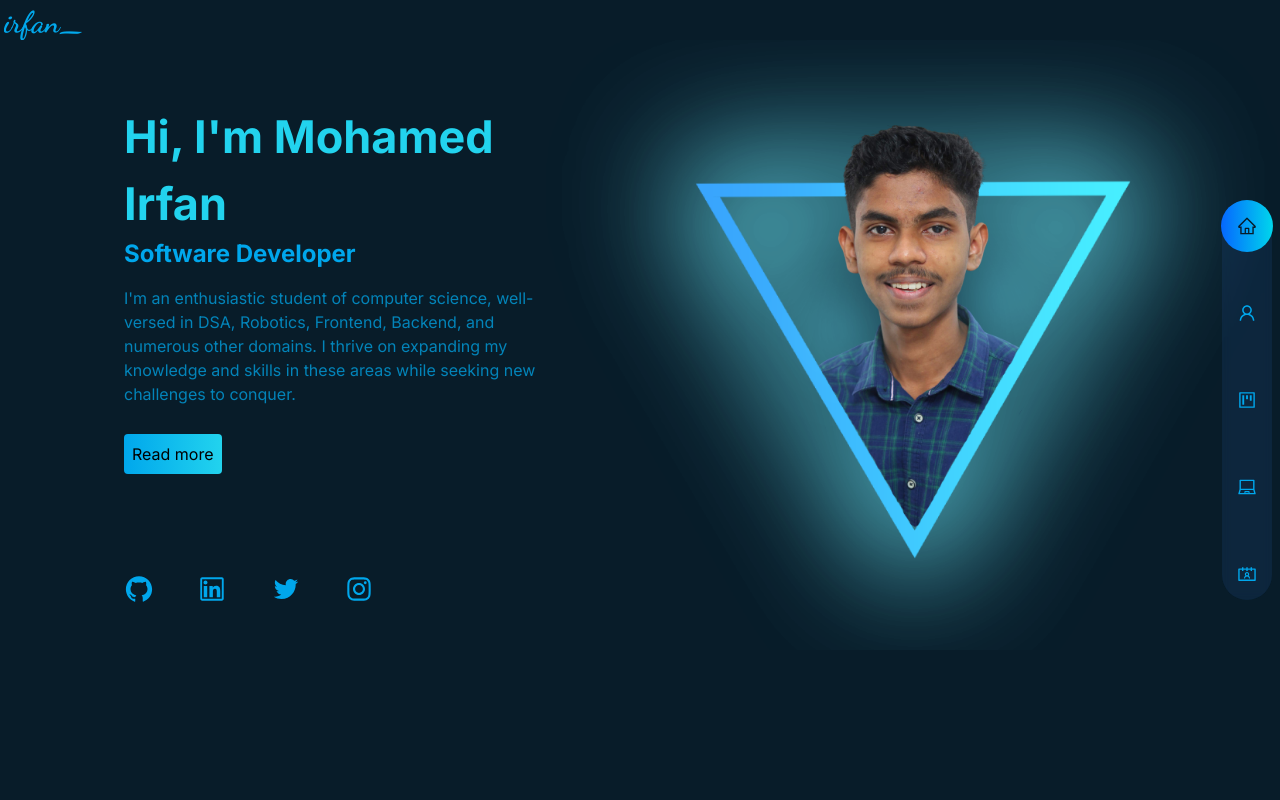
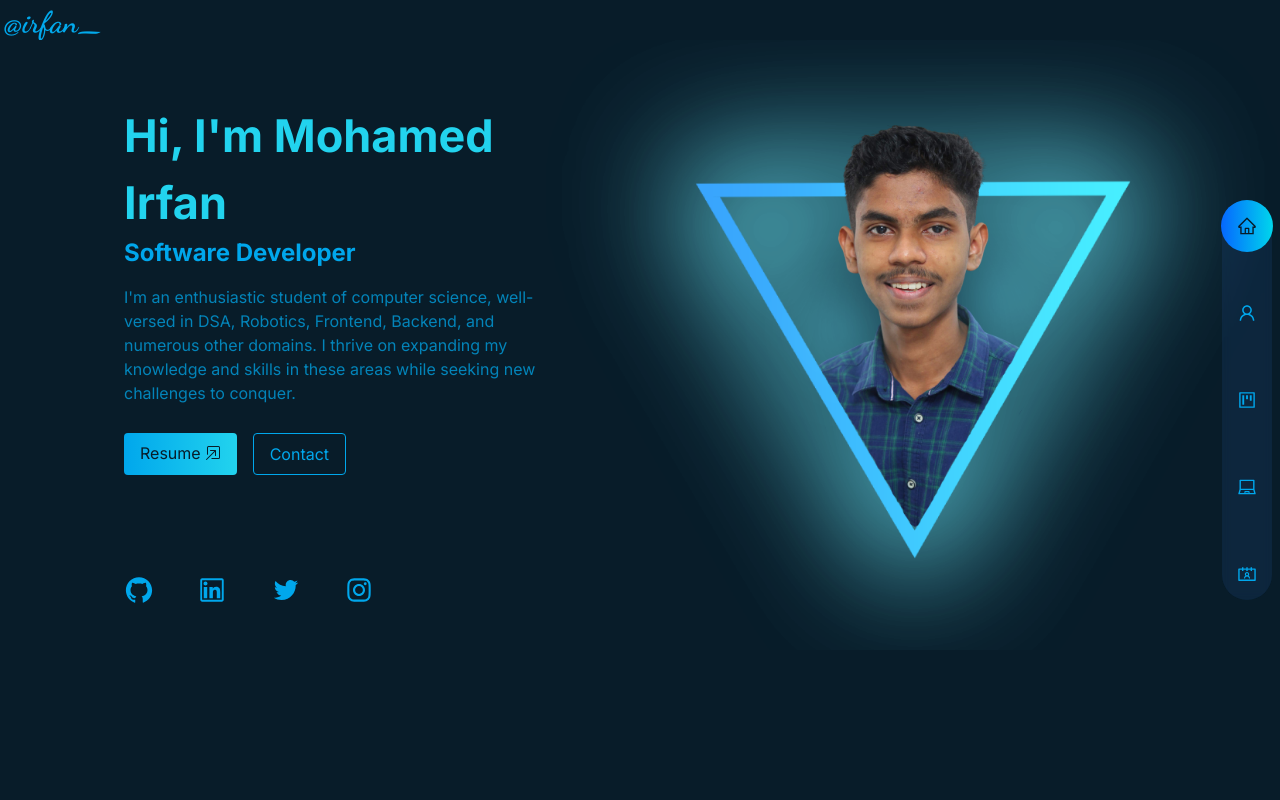
Before and after one commit to MohamedIrfanAM/portfolio, a Next.js app: page / in a window 1280 px wide. Shown: the top 800 px of the page. Built offline with nearby package versions, Linux system fonts and the light colour scheme.

Commit message:
Hero page resume,contact buttons

```diff
--- a/src/components/Hero.jsx
+++ b/src/components/Hero.jsx
@@ -6,6 +6,7 @@ import irfanPotrait from "public/irfan-neon.png"
 import { Dancing_Script } from "next/font/google"
 import { intro, socialLinks } from "@/constants"
 import styles from "@/app/style"
+import {BsBoxArrowInUpRight} from "react-icons/bs"
 
 const dancing_script = Dancing_Script({
   subsets:['latin'],
@@ -14,7 +15,7 @@ const dancing_script = Dancing_Script({
 const Hero = () => {
   return (
     <section className="h-screen w-full p-1" id='hero'>
-      <div className={`text-2xl sm:text-3xl font-bold ${dancing_script.className} ${styles.text_gradient}`}>irfan_</div>
+      <div className={`text-2xl sm:text-3xl font-bold ${dancing_script.className} ${styles.text_gradient}`}>@irfan_</div>
       <div className="flex flex-col justify-center sm:flex-row-reverse sm:items-center items-center w-screen sm:mt-0 sm:justify-around">
         <div>
           <Image src={irfanPotrait} width={900} alt="Irfan Neon Triangle Portrait"/>
@@ -25,10 +26,14 @@ const Hero = () => {
             <div className="font-bold text-primary text-xl sm:text-2xl">Software Developer</div>
             <div className="max-w-[300px] mt-1 text-secondary sm:text-md sm:mt-4 sm:max-w-[500px]">{intro}</div>
           </div>
-          <div className="mx-auto mt-5 sm:mx-0 sm:mt-7">
-            <Lk to='about' smooth={true} spy={true}>
-              <button class="bg-gradient-to-r from-primary to-cyan-400 text-black py-2 px-2 rounded">
-                Read more
+          <div className="mx-auto mt-5 sm:mx-0 sm:mt-7 flex justify-start gap-4">
+            <Link href='https://drive.google.com/file/d/1-7s7WCv4Hf7OD_agK9RHYO3tRmkKeRsW/view?usp=sharing' target="_blank" className="text-dark bg-gradient-to-r from-primary to bg-cyan-400 hover:scale-110 px-4 py-2 flex justify-between rounded">
+              Resume
+              <BsBoxArrowInUpRight className="ml-1 mt-1"/>
+            </Link>
+            <Lk to='contact' smooth={true} spy={true}>
+              <button class="text-primary bg-dark border-primary py-2 px-4 rounded border hover:scale-110">
+                Contact
               </button>
             </Lk>
           </div>
```
